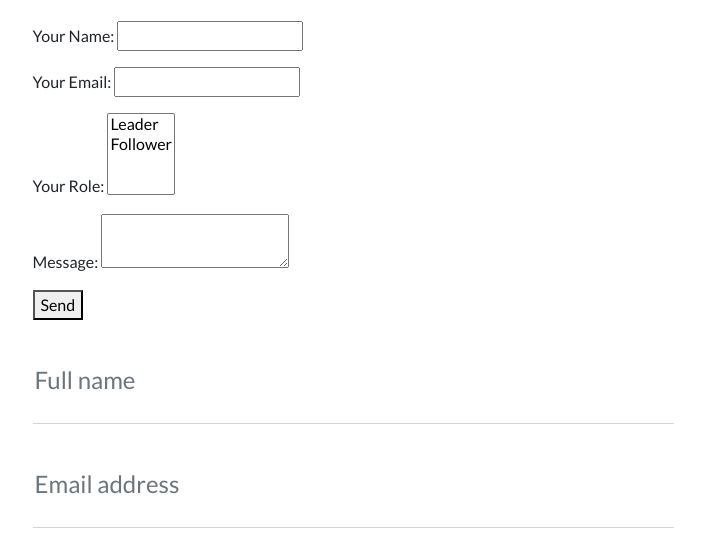
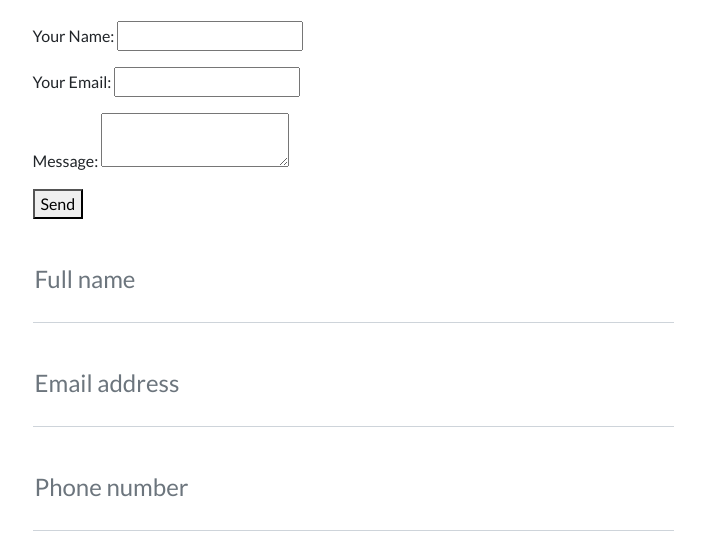
Before and after one commit to utkarshsinh/Portfolio, a plain HTML site: page index.html in a window 1280 px wide. Shown: the part 207-748 px from the top of the page, without its empty margins (287-992 px from the left). Drawn offline with nearby package versions, Linux system fonts and the light colour scheme.

Commit message:
Update index.html

```diff
--- a/index.html
+++ b/index.html
@@ -43,17 +43,13 @@
                         <!-- https://startbootstrap.com/solution/contact-forms-->
                         <!-- to get an API token!-->
                         <form name="contact" method="POST" data-netlify="true">
+                            <input type="hidden" name="subject"
+                            value="Sales inquiry from mysitename.netlify.app" />
                             <p>
                               <label>Your Name: <input type="text" name="name" /></label>
                             </p>
                             <p>
                               <label>Your Email: <input type="email" name="email" /></label>
-                            </p>
-                            <p>
-                              <label>Your Role: <select name="role[]" multiple>
-                                <option value="leader">Leader</option>
-                                <option value="follower">Follower</option>
-                              </select></label>
                             </p>
                             <p>
                               <label>Message: <textarea name="message"></textarea></label>
```
